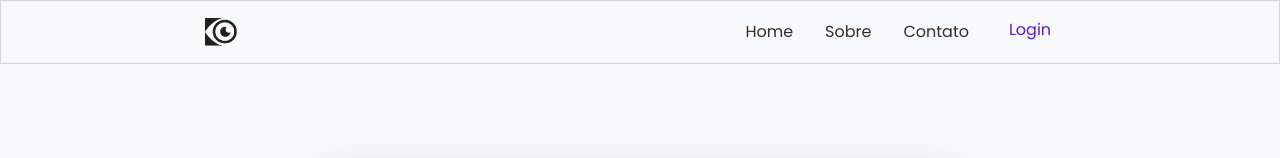
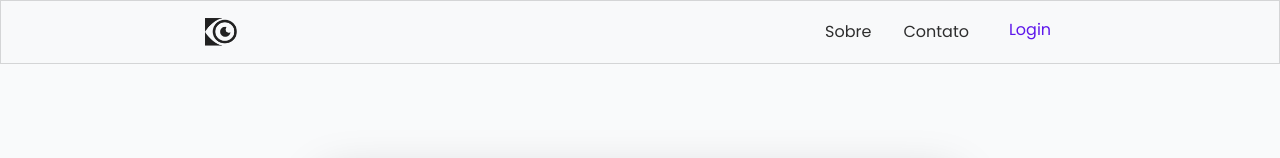
Before and after one commit to Henrique-Fiorotti/orbis, a Next.js app: page /login in a window 1280 px wide. Shown: the top 158 px of the page. Built offline with nearby package versions, Linux system fonts and the light colour scheme.

Commit message:
style: tirando botão desnecessario

```diff
--- a/components/Header.jsx
+++ b/components/Header.jsx
@@ -6,7 +6,7 @@ export default function Header() {
     <>
       <nav className="navbar navbar-expand-lg bg-body-tertiary  z-10 fixed! main-header flex justify-between items-center pl-[15%]! pr-[15%]! w-full h-16 bg-[#fffffff9] border-1 border-[#2222222a]">
         <div className="container-fluid">
-          <a href="" className="navbar-brand icon-header h-full w-8">
+          <a href="/" className="navbar-brand icon-header h-full w-8">
             <img
               src="/Orbis.svg"
               alt=""
@@ -26,15 +26,6 @@ export default function Header() {
           </button>
           <div className="collapse navbar-collapse width-auto-important" id="navbarNav">
             <ul className="navbar-nav">
-              <li className="nav-item">
-                <a
-                  href=""
-                  className="nav-link relative! px-4! py-2! rounded-[8px]! inline-block! text-[#2e2e2e]! font-poppins! hover:bg-gray-200/90! hover:text-[#5e17eb]! transition-all! duration-150 ease-in-out!"
-                  aria-current="page"
-                >
-                  Home
-                </a>
-              </li>
               <li className="nav-item">
                 <a
                   href=""
```
